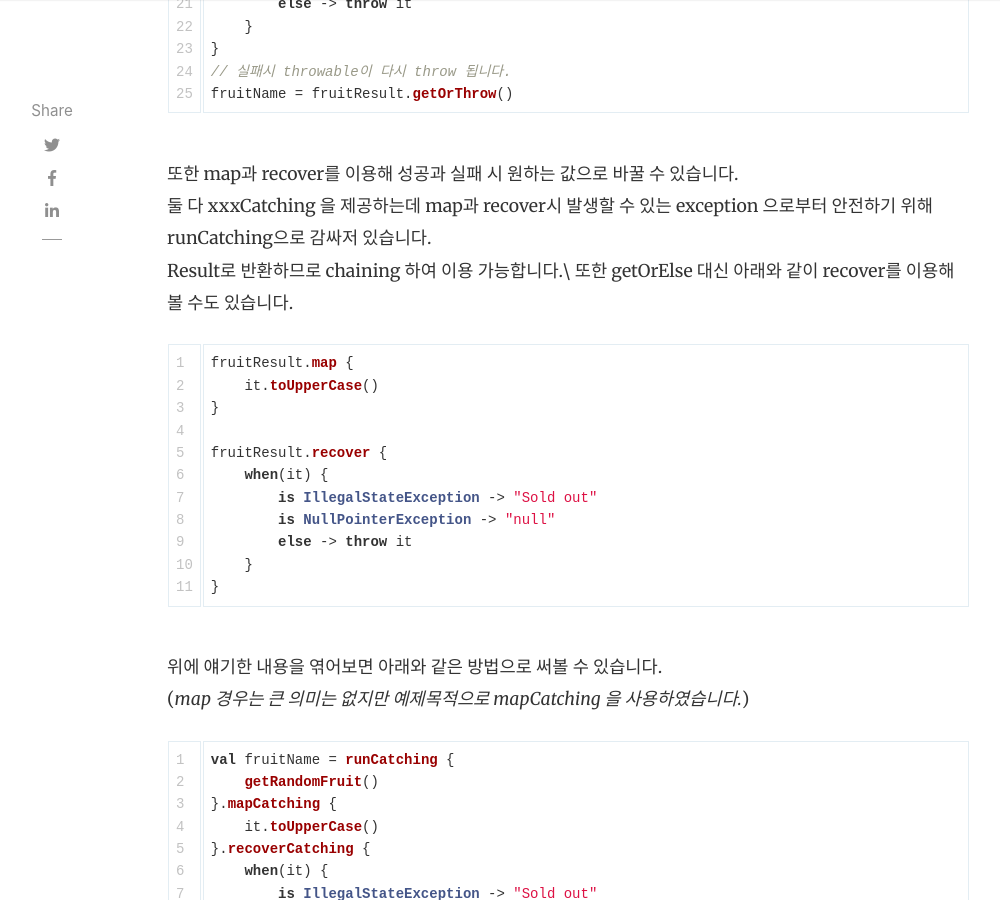
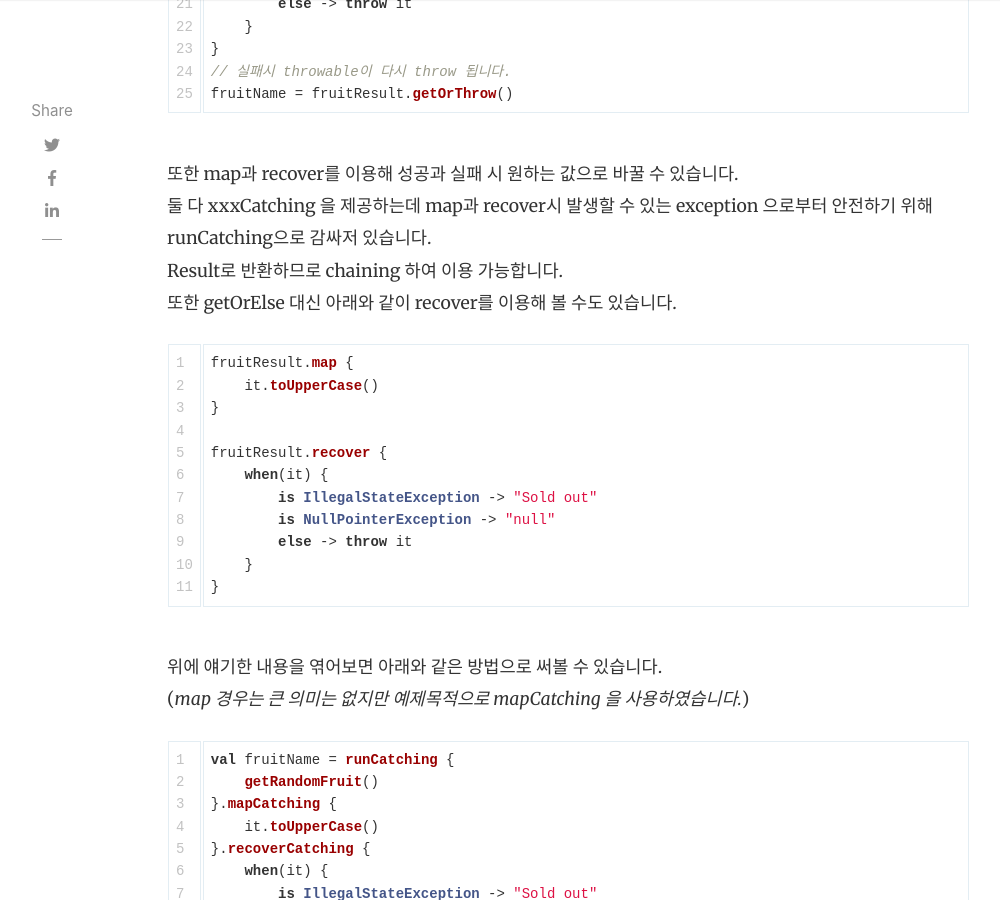
Before and after one commit to uchun-dev/uchun-dev-blog, a Jekyll site: the page built from _posts/2019-08-18-runCatching.md, in a window 1280 px wide and 900 px high, scrolled down 3509 px. Shown: the whole window, without its empty margins (118-1118 px from the left). Built offline with Jekyll 4.4.1, drawn with Linux system fonts in a browser that asks for light colours; nearby versions of some CDN libraries; comment, search, counter and statistics services are not loaded.

Commit message:
modify line breaks

````diff
--- a/_posts/2019-08-18-runCatching.md
+++ b/_posts/2019-08-18-runCatching.md
@@ -6,7 +6,7 @@ categories: [ kotlin, exception ]
 image: _covers/football.jpg
 ---
 
-exception이 발생할 수 있는 상황에서 try-catch를 이용해서 exception을 처리할 수 있습니다.\
+exception이 발생할 수 있는 상황에서 try-catch를 이용해서 exception을 처리할 수 있습니다.<br>
 kotlin 1.3부터는 exception이 발생할 수 있는 상황을 처리하기 위해 runCatching이라는 inline function을 제공하고 있습니다.
 
 설명에 앞서 아래와 같이 랜덤하게 과일 이름을 출력하는 함수가 있습니다.
@@ -26,7 +26,7 @@ fun getRandomFruit(): String {
     }
 }
 ```
-여기서 구아바는 재고가 없어서 exception을 발생하게 했고.\
+여기서 구아바는 재고가 없어서 exception을 발생하게 했고.<br>
 null이거나 empty여도 exception을 발생하게 했습니다.
 
 getRandomFruit에서 발생하는 exception을 처리하기 위해서 아래와 같이 try-catch를 사용하여 처리할 수 있습니다.
@@ -37,7 +37,7 @@ val fruitName = try {
     ""
 }
 ```
-kotlin 에서 try-catch는 expression이어서 java보다 편해졌습니다만\
+kotlin 에서 try-catch는 expression이어서 java보다 편해졌습니다만<br>
 try-catch만으로는 실행되는 영역과 결괏값을 변화시키는 영역, exception이 처리되는 영역, 최종적으로 값이 사용되는 영역의 구분이 번거롭습니다.
 
 ### runCatching 이용해보기
@@ -70,13 +70,13 @@ val fruitName = fruitResult.getOrNull()
 val throwable = fruitResult.exceptionOrNull()
 ```
 
-isSuccess, isFailure 는 특별한 설명이 필요 없다고 생각하고,\
-getOrNull으로 exception이 발생하지 않는 경우 value를, 그 외는 null을 받을 수 있고,\
+isSuccess, isFailure 는 특별한 설명이 필요 없다고 생각하고,<br>
+getOrNull으로 exception이 발생하지 않는 경우 value를, 그 외는 null을 받을 수 있고,<br>
 exceptionOrNull은 그 반대입니다.
 
 ### map과 recover를 이용하여 값 변환하기
 
-여기까지만 보면 조금 시시할 수 있습니다.\
+여기까지만 보면 조금 시시할 수 있습니다.<br>
 하지만 Result에 대해 아래와 같은 extension 을 제공하고 있습니다.
 
 ```kotlin
@@ -96,7 +96,7 @@ Result<T>.recover(transform: (exception: Throwable) -> R): Result<R>
 Result<T>.recoverCatching(transform: (exception: Throwable) -> R): Result<R>
 ```
 
-onSuccess, onFailure, fold로 성공과 실패(exception이 발생한 경우)를 따로 처리가 가능합니다.\
+onSuccess, onFailure, fold로 성공과 실패(exception이 발생한 경우)를 따로 처리가 가능합니다.<br>
 또는 getOrXXX로 exception이 발생하지 않고 잘 수행된 경우 원하는 결괏값을, 아닌 경우는 XXX 에 해당되는 동작을 하게 됩니다.
 
 ```kotlin
@@ -127,9 +127,9 @@ fruitName = fruitResult.getOrElse {
 fruitName = fruitResult.getOrThrow()
 ```
 
-또한 map과 recover를 이용해 성공과 실패 시 원하는 값으로 바꿀 수 있습니다.\
-둘 다 xxxCatching 을 제공하는데 map과 recover시 발생할 수 있는 exception 으로부터 안전하기 위해 runCatching으로 감싸저 있습니다.\
-Result<T>로 반환하므로 chaining 하여 이용 가능합니다.\
+또한 map과 recover를 이용해 성공과 실패 시 원하는 값으로 바꿀 수 있습니다.<br>
+둘 다 xxxCatching 을 제공하는데 map과 recover시 발생할 수 있는 exception 으로부터 안전하기 위해 runCatching으로 감싸저 있습니다.<br>
+Result<T>로 반환하므로 chaining 하여 이용 가능합니다.<br>
 또한 getOrElse 대신 아래와 같이 recover를 이용해 볼 수도 있습니다.
 
 ```kotlin
@@ -146,7 +146,7 @@ fruitResult.recover {
 }
 ```
 
-위에 얘기한 내용을 엮어보면 아래와 같은 방법으로 써볼 수 있습니다.\
+위에 얘기한 내용을 엮어보면 아래와 같은 방법으로 써볼 수 있습니다.<br>
 (_map 경우는 큰 의미는 없지만 예제목적으로 mapCatching 을 사용하였습니다._)
 
 ```kotlin
@@ -167,8 +167,8 @@ val fruitName = runCatching {
 
 ### 그 외 기타 사항
 
-Result는 return 하려고 하면 **'kotlin.Result' cannot be used as a return type** 이라는 에러가 발생합니다.\
-사용하고 싶은경우 다음의 [stackoverflow 글](https://stackoverflow.com/questions/52631827/why-cant-kotlin-result-be-used-as-a-return-type)에서 gradle 설정법에 대하여 설명 되어 있습니다.\
+Result는 return 하려고 하면 **'kotlin.Result' cannot be used as a return type** 이라는 에러가 발생합니다.<br>
+사용하고 싶은경우 다음의 [stackoverflow 글](https://stackoverflow.com/questions/52631827/why-cant-kotlin-result-be-used-as-a-return-type)에서 gradle 설정법에 대하여 설명 되어 있습니다.<br>
 다만 위의 stackoverflow 답변에 있는 내용 대로 왜 막아두었는지 [여기](https://github.com/Kotlin/KEEP/blob/master/proposals/stdlib/result.md#limitations)와 [여기](https://github.com/Kotlin/KEEP/blob/master/proposals/stdlib/result.md#future-advancements)에 잘 설명되어 있습니다.
 
 #### stackoverflow 및 관련 자료 링크
````
